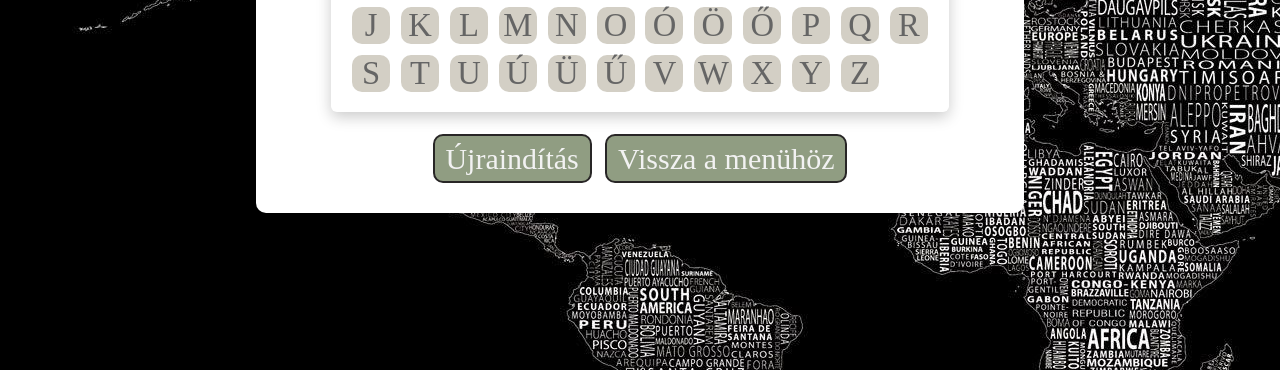
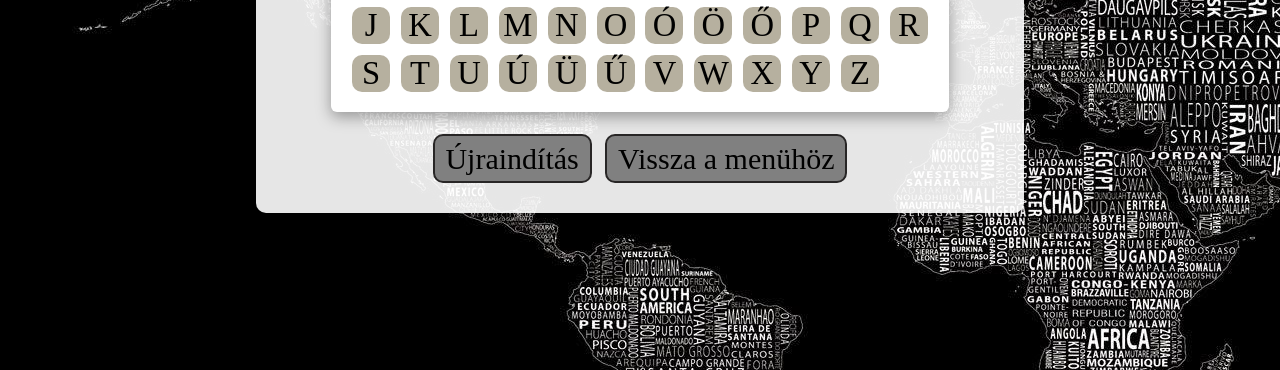
Before and after one commit to nagysandordominik/akasztofa, a plain HTML site: page jatek3.html in a window 1280 px wide. Shown: the part 430-800 px from the top of the page. Drawn offline with Linux system fonts and the light colour scheme; a web font is replaced by a local one.

Commit message:
design átalakítás html-ekben a style módosítva, gradient háttér és egy kis opacity bütykülés

```diff
--- a/app.js
+++ b/app.js
@@ -5,7 +5,7 @@ const resetElement = document.querySelector('.reset');
 const hangmanElement = document.querySelector('#hamgman-img');
 const temaSelector = document.querySelector('tema');
 const randomSzavak = ["alma", "kutya", "szeretet", "ablak", "piac", "virág", "kert", "élet", "szív", "kábel", "iskola", "ajtó", "program", "társadalom", "könyv", "televízió", "gyermek", "épület", "ember", "ország", "papír", "lámpa", "folyó", "hegy", "villa", "lakás", "adatbázis", "zsákmány", "utca", "vasút", "lány", "kémény", "gondolat", "folyamat", "híd", "számítógép", "mobiltelefon", "család", "barát", "állomány", "ruha", "tábla", "szótár", "drog", "magyar", "építészet", "játék", "káposzta", "kormány", "város", "természet", "nap", "hold", "csillag", "cukor", "hely", "kukac", "fikusz", "égbolt", "házasság", "közösség", "gazdaság", "tudomány", "vízvezeték", "bojler", "szél", "tükör", "föld", "temető", "szakma", "szabadidő", "napfény", "világítás", "kommunikáció", "szerencse", "egészség", "mozgás", "képesség", "monitor", "gyengeség", "kocka", "valóság", "álmok", "győzelem", "harc", "békesség", "szabadság", "remény", "siker", "boldogság", "szomorúság", "félelem", "szerelem", "boldogtalanság", "vágy", "öröm"];
-const tengerSzavak = ["hullám", "part", "hajó", "vitorla", "hal", "búvár", "bóják", "barna alga", "szikla", "homok", "dagály", "apály", "koral", "hajóroncs", "szörf", "gömbhal", "strand", "felfedezés", "búvárruházat", "tengeralattjáró", "víztükör", "óceán", "halászhajó", "tengerfenék", "búvárkodás", "tengerpart", "sótartalom", "tengerészet", "lávakövek", "lávafolyam", "szörfdeszka", "horgászat", "sósvíz", "szörfözés", "korallzátony", "hullámtörés"];
+const tengerSzavak = ["hullám", "part", "hajó", "vitorla", "hal", "búvár", "bóják", "szikla", "homok", "dagály", "apály", "koral", "hajóroncs", "szörf", "gömbhal", "strand", "felfedezés", "búvárruházat", "tengeralattjáró", "víztükör", "óceán", "halászhajó", "tengerfenék", "búvárkodás", "tengerpart", "sótartalom", "tengerészet", "lávakövek", "lávafolyam", "szörfdeszka", "horgászat", "sósvíz", "szörfözés", "korallzátony", "hullámtörés"];
 const vilagurSzavak = ["csillag", "bolygó", "űrhajó", "űrállomás", "Szaturnusz", "űrkutatás", "űrközpont", "űrturizmus", "űrtávcső", "űrkutató", "űrkapszula", "űrkolonizáció", "űrlabor", "űrszemét", "űrsétány", "űrszonda", "űrfelszín", "űrjárás", "űrfelvétel", "rakéta", "űrszonda", "lökésfront", "légkör", "űrbázis", "világegyetem", "Mars", "Tejút", "gravitáció", "űrtechnológia", "vákuum", "űrutazás", "atmoszféra", "háttérsugárzás", "légellenállás", "űrlift", "űrhálózat", "űrkutató", "termoszféra", "asztronauta", "űrkaland", "műhold", "űrkutatás", "űrlégkör", "űrfelszerelés", "űrszonda", "üstökös", "űrközpont", "hellopauza", "univerzum"];
 const orszagSzavak = ["ausztrália", "brazília", "egyiptom", "franciaország", "india", "japán", "kanada", "mexikó", "németország", "olaszország", "spanyolország", "svédország", "törökország", "argentína", "belgium", "chile", "dánia", "görögország", "hollandia", "norvégia", "portugália", "svájc", "ukrajna", "ausztria", "bulgária", "csehország", "finnország", "írország", "kolumbia", "lengyelország", "románia", "szerbia", "thaiföld", "vietnám", "afganisztán", "bahrein", "kuvait", "mongólia", "pakisztán", "szíria", "katar", "irak", "jemen", "omán", "libanon", "uae", "etiópia", "kenya", "nigéria", "szenegál", "ecuador", "peru", "uruguay", "panama", "venezuela", "fülöp-szigetek", "indonézia", "malajzia", "szingapúr", "tajvan", "banglades", "maldív-szigetek", "nepál", "szudán", "zambia"];
 
--- a/jatek3.html
+++ b/jatek3.html
@@ -9,14 +9,35 @@
             background-image: url('img/orszag.jpg');
         }
         .ctn {
-        background-color: rgba(255, 255, 255, 1);
+            background: linear-gradient(
+                    to right bottom,
+                    rgba(255, 255, 255, 0.9),
+                    rgba(255, 255, 255, 0.9)
+            );
             padding: 20px;
             border-radius: 10px;
             margin: 20px;
             text-align: center;
+            opacity: 100%;
         }
         h1 {
-        color: rgb(45, 78, 60);
+            color: black;
+        }
+        .reset, .menu {
+            font-family: "Jersey 15";
+            background-color: grey;
+            color: black;
+            border: 2px solid rgb(40, 38, 38);
+            padding: 0.5rem 1rem;
+            cursor: pointer;
+            border-radius: 10px;
+            font-size: 30px;
+            margin-bottom: 10px;
+            transition: background-color 0.3s, color 0.3s;
+        }
+        .reset:hover, .menu:hover {
+            background-color: rgb(225, 235, 216);
+            color: black;
         }
     </style>
 </head>
--- a/style.css
+++ b/style.css
@@ -103,7 +103,7 @@ h1 {
     place-content: center;
     margin-bottom: 2rem;
     background-color: #ffffff;
-    opacity: 60%;
+
 }
 
 .letter {
```
Also changed, not shown: jatek1.html (+22 -2 lines), jatek2.html (+22 -2 lines), 1 other file. Lines whose indentation alone changed are shown as unchanged.
